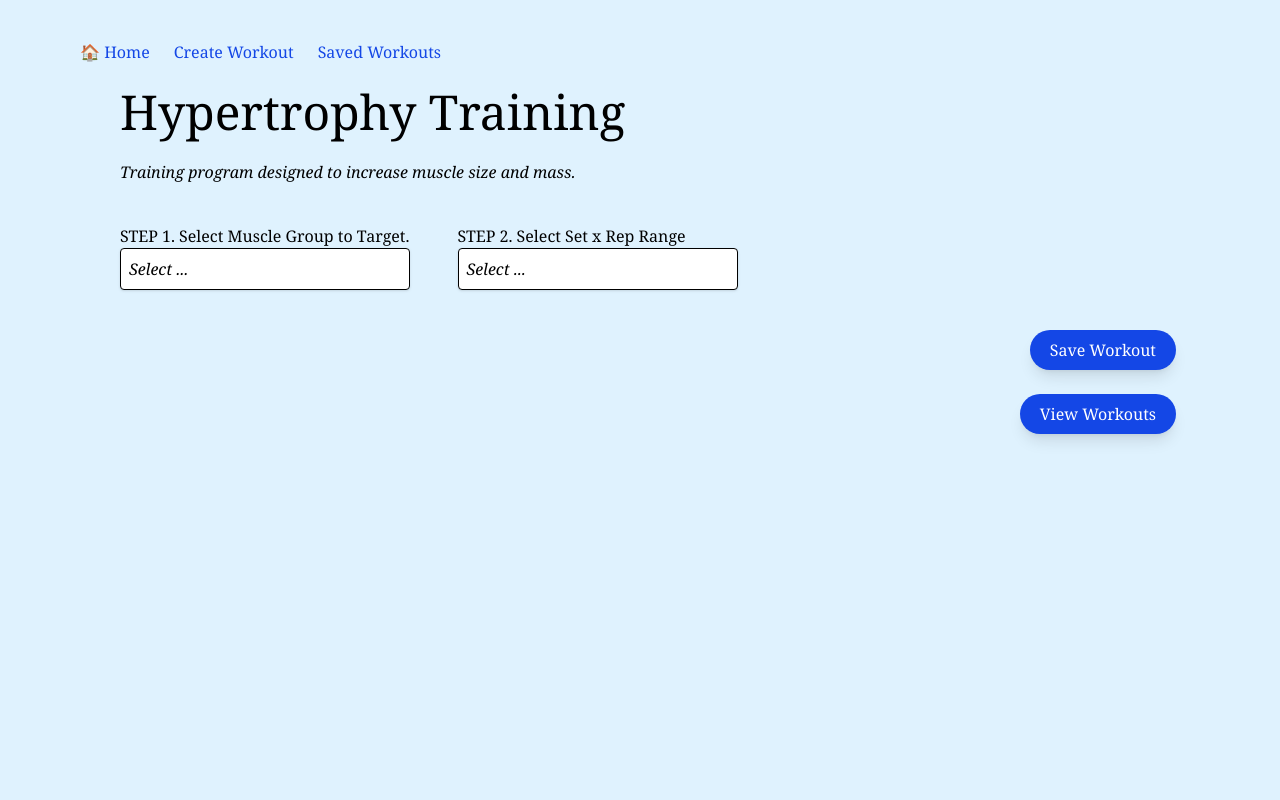
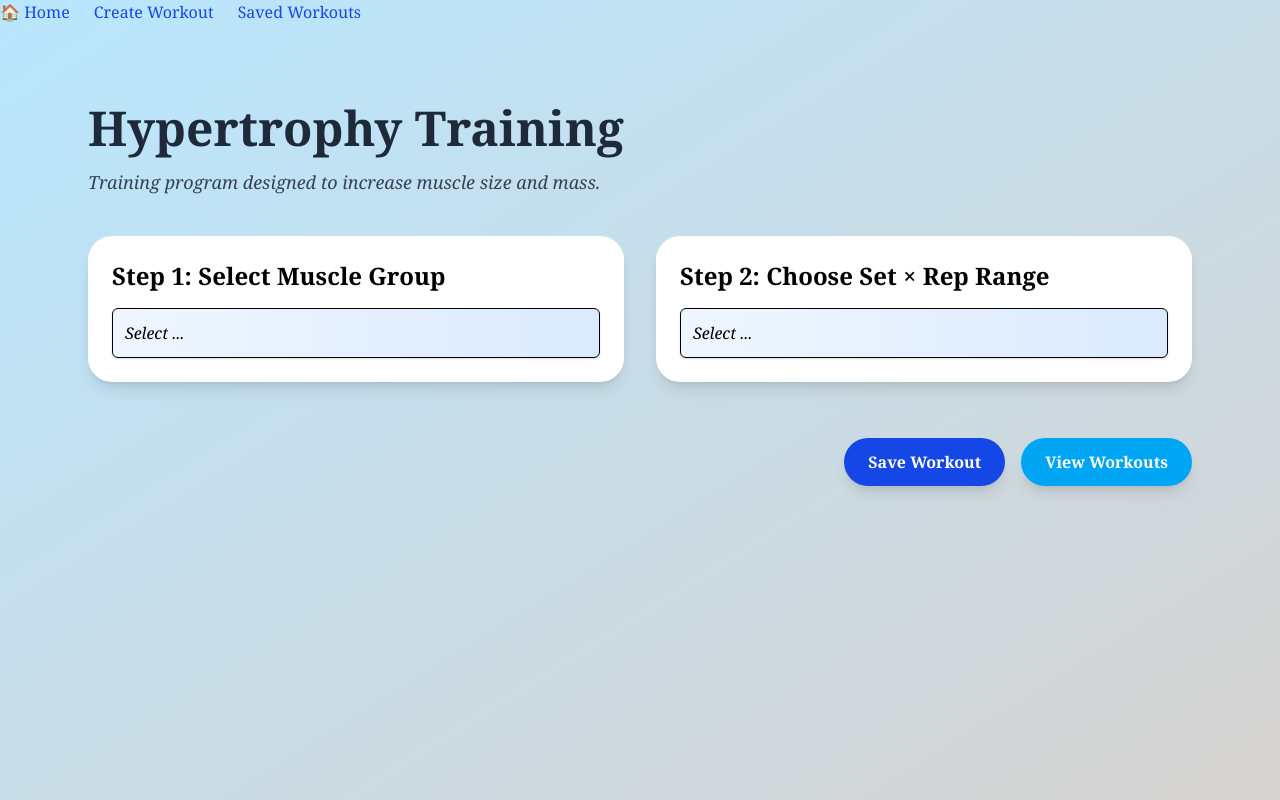
Before and after one commit to jchoi4497/Gym-Guide, a React (Vite) app: page /Hypertrophy in a window 1280 px wide. Built offline with nearby package versions, Linux system fonts and the light colour scheme.

Commit message:
adding more modern styling to fit theme

```diff
--- a/src/DropDown.js
+++ b/src/DropDown.js
@@ -35,7 +35,8 @@ function DropDown({ options, value, onChange }) {
 
     const renderedOptions = options?.map((option) => {
         return <div
-            className="hover:bg-sky-100 rounded cursor-pointer p-2 italic font-serif active:bg-sky-200"
+            className="hover:bg-gradient-to-r hover:from-blue-100 hover:to-blue-200 rounded-md cursor-pointer p-3 italic font-serif
+                       active:bg-blue-300 transition-colors duration-200"
             onClick={() => handleOptionClick(option.value)}
             key={option.value}
         >
@@ -51,13 +52,17 @@ function DropDown({ options, value, onChange }) {
     return (
         <div ref={dropdownRef} className="relative">
             <Panel
-                className="flex justify-between items-center cursor-pointer italic font-serif active:bg-stone-200 hover:bg-stone-100 p-2 min-w-70"
+                className="flex justify-between items-center cursor-pointer italic font-serif p-3 min-w-[280px]
+                           rounded-md bg-gradient-to-r from-blue-50 to-blue-100
+                           shadow-sm hover:from-blue-100 hover:to-blue-200
+                           active:from-blue-200 active:to-blue-300
+                           transition-colors duration-300"
                 onClick={handleClick}
             >
                 {label || 'Select ...'}
             </Panel>
             {isOpen && (
-                <Panel className="absolute top-full left-0 w-full bg-white shadow-lg z-10 rounded max-h-60 overflow-y-auto">
+                <Panel className="absolute top-full left-0 w-full bg-white rounded-md shadow-lg z-20 max-h-60 overflow-y-auto">
                     {renderedOptions}
                 </Panel>)}
         </div>
--- a/src/TableHead.js
+++ b/src/TableHead.js
@@ -1,24 +1,24 @@
 
-function TableHead ({ reps }) {
+function TableHead({ reps }) {
     const headerCell = function () {
-        const headerElement = []
-        for(let i = 1; i <= Number(reps); i++){
+        const headerElement = [];
+        for (let i = 1; i <= Number(reps); i++) {
             headerElement.push(
-                <th key={`set-${i}`} className="border px-4 py-2"> Set {i} </th>
-            )
+                <th key={`set-${i}`} className="border px-4 py-2 text-center bg-white font-semibold"> Set {i} </th>
+            );
         }
-        return headerElement
-    }
+        return headerElement;
+    };
 
     return (
         <thead>
             <tr>
-                <th className="border px-4 py-2"> Exercise </th>
+                <th className="border px-4 py-2 text-left bg-white font-semibold"> Exercise </th>
                 {headerCell()}
             </tr>
         </thead>
-    )
+    );
 
 }
 
-export default TableHead
+export default TableHead;
--- a/src/TableRow.js
+++ b/src/TableRow.js
@@ -1,29 +1,35 @@
-import DropDown from "./DropDown"
+import DropDown from "./DropDown";
 
-function TableRow ({ reps, onChange, options, value, rowId, cellInput, inputs, exercise }) {
+function TableRow({ reps, onChange, options, value, rowId, cellInput, inputs, exercise }) {
 
     const recordInputCells = function () {
-        const cellElements = []
-        for(let i = 0; i < Number(reps); i++){
+        const cellElements = [];
+        for (let i = 0; i < Number(reps); i++) {
             cellElements.push(
-                <td key={i + rowId} className="border px-4 py-2">
+                <td key={i + rowId} className="border border-gray-300 rounded-md px-4 py-2 bg-white shadow-sm">
                     <input
                         id={`${rowId}-cell-${i}`}
-                        className="px-2 py-1 w-full bg-blue-50 focus:bg-blue-100"
+                        className="
+                            px-3 py-2 w-full rounded-md
+                            bg-gradient-to-r from-blue-50 to-blue-100
+                            focus:outline-none focus:ring-2 focus:ring-blue-400
+                            transition-colors duration-300
+                            placeholder-gray-400 text-gray-900
+                            "
                         type="text"
                         placeholder=" Weight x Reps "
                         value={inputs && inputs[i] || ''}
                         onChange={(e) => cellInput(i, e.target.value)}
                     />
                 </td>
-            )
+            );
         }
-        return cellElements
-    }
+        return cellElements;
+    };
 
-    return  (
+    return (
         <tr>
-            <td className="border px-4 py-2">
+            <td className="border border-gray-300 rounded-md px-4 py-2 bg-white shadow-sm">
                 <DropDown
                     options={options}
                     onChange={onChange}
@@ -32,7 +38,7 @@ function TableRow ({ reps, onChange, options, value, rowId, cellInput, inputs, e
             </td>
             {recordInputCells()}
         </tr>
-    )
+    );
 }
 
-export default TableRow
+export default TableRow;
--- a/src/pages/HypertrophyPage.js
+++ b/src/pages/HypertrophyPage.js
@@ -85,46 +85,49 @@ function HypertophyPage() {
         })?.label;
     }, [setCountOptions, setCountSelection]);
 
-    return <div className="bg-sky-100 min-h-screen pt-10 font-serif pb-80 px-20">
+    return (
+        <div className="bg-gradient-to-br from-sky-200 to-stone-300 min-h-screen pb-32 font-serif">
             <Navbar />
-        <div className="text-5xl mb-6 ml-10">Hypertrophy Training</div>
-        <div className="italic ml-10">Training program designed to increase muscle size and mass.</div>
 
-        <div className="flex m-10 space-x-12">
-            <div className="">
-                STEP 1. Select Muscle Group to Target.
+            <div className="max-w-6xl mx-auto px-6 pt-14">
+                <h1 className="text-5xl font-extrabold mb-4 text-gray-800">Hypertrophy Training</h1>
+                <p className="text-lg text-gray-700 italic mb-10">Training program designed to increase muscle size and mass.</p>
+
+                <div className="grid grid-cols-1 md:grid-cols-2 gap-8 mb-10">
+                    <div className="bg-white rounded-3xl p-6 shadow-lg">
+                        <h2 className="text-2xl font-semibold mb-4">Step 1: Select Muscle Group</h2>
                         <DropDown options={options} value={selection} onChange={handleSelect} />
                     </div>
-            <div className="">
-                STEP 2. Select Set x Rep Range
+
+                    <div className="bg-white rounded-3xl p-6 shadow-lg">
+                        <h2 className="text-2xl font-semibold mb-4">Step 2: Choose Set × Rep Range</h2>
                         <DropDown options={setCountOptions} value={setCountSelection} onChange={repHandleSelect} />
                     </div>
                 </div>
+
+                <div className="mb-14">
                     {selection === "chest" && setCountSelection && <ChestWorkout target={selection} reps={setCountSelection} label={label} inputs={inputs} onInput={onInput} />}
                     {selection === "back" && setCountSelection && <BackWorkout target={selection} reps={setCountSelection} label={label} inputs={inputs} onInput={onInput} />}
                     {selection === "legs" && setCountSelection && <LegsWorkout target={selection} reps={setCountSelection} label={label} inputs={inputs} onInput={onInput} />}
                     {selection === "shoulders" && setCountSelection && <ShouldersWorkout target={selection} reps={setCountSelection} label={label} inputs={inputs} onInput={onInput} />}
+                </div>
 
-        <div className="m-6 flex justify-end">
-            <button className="px-5 py-2 rounded-3xl shadow-lg text-white
-                                    transition-all duration-300 bg-blue-700 hover:filter
-                                    hover:bg-blue-800 active:bg-blue-400 cursor-pointer"
+                <div className="flex flex-col md:flex-row justify-end space-y-4 md:space-y-0 md:space-x-4">
+                    <button
                         onClick={handleSaveWorkout}
+                        className="px-6 py-3 rounded-full bg-blue-700 text-white font-semibold shadow-lg transition-all duration-300 hover:bg-blue-800 active:scale-95"
                     >
                         Save Workout
                     </button>
-        </div>
-        <div className="m-6 flex justify-end">
                     <Link to="/SavedWorkouts">
-                <button className="px-5 py-2 rounded-3xl shadow-lg text-white
-                                    transition-all duration-300 bg-blue-700 hover:filter
-                                     hover:bg-blue-800 active:bg-blue-400 cursor-pointer">
+                        <button className="bg-sky-500 hover:bg-sky-600 px-6 py-3 rounded-full text-white font-semibold shadow-lg transition-all duration-300 active:scale-95">
                             View Workouts
                         </button>
                     </Link>
                 </div>
-
-    </div>;
+            </div>
+        </div>
+    );
 }
 
 export default HypertophyPage;
```
Lines whose indentation alone changed are shown as unchanged.
